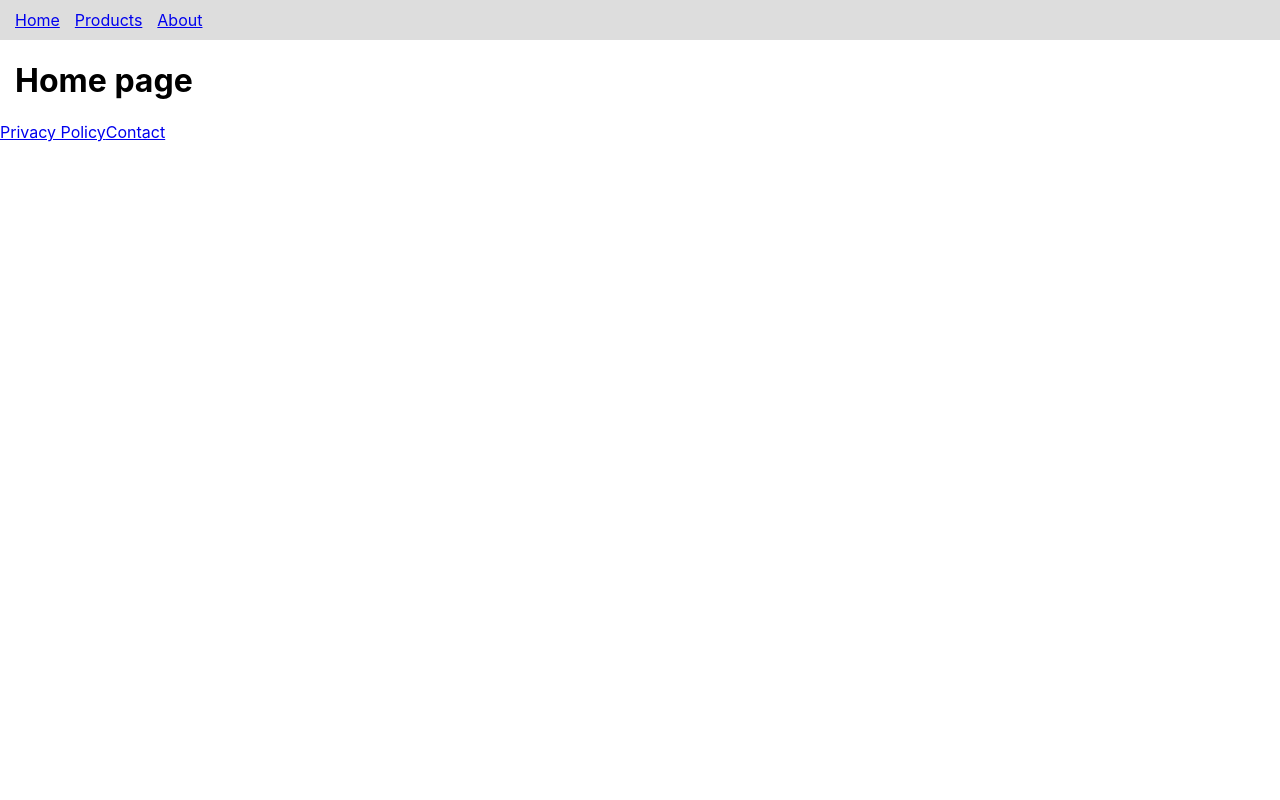
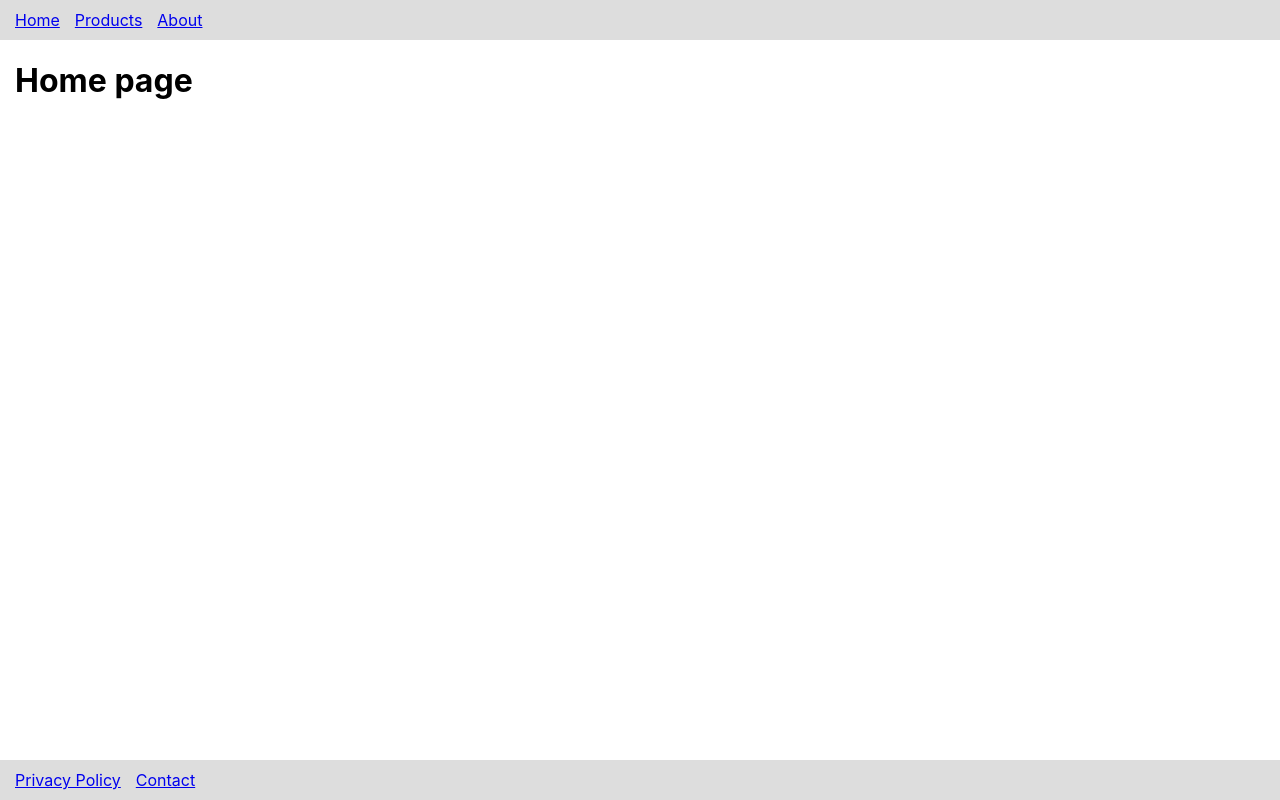
Before and after one commit to anjavojta1993/next-ecommerce-store, a Next.js app: page / in a window 1280 px wide. Built offline with nearby package versions, Linux system fonts and the light colour scheme.

Commit message:
Fix footer position

```diff
--- a/components/Footer.js
+++ b/components/Footer.js
@@ -1,9 +1,23 @@
 import { css } from '@emotion/react';
 import Link from 'next/link';
 
+const footerStyles = css`
+  display: flex;
+  padding: 10px 15px;
+  background-color: #ddd;
+  position: absolute;
+  bottom: 0;
+  width: 100%;
+  height: 2.5rem;
+
+  a + a {
+    margin-left: 15px;
+  }
+`;
+
 export default function Footer() {
   return (
-    <footer>
+    <footer css={footerStyles}>
       <Link href="/privacy-policy">
         <a>Privacy Policy</a>
       </Link>
--- a/pages/_app.js
+++ b/pages/_app.js
@@ -8,6 +8,10 @@ export const lightRose = '#D79167';
 export const darkGreen = '#0E2D12';
 export const lightGreen = '#738B35';
 export const lightGrey = '#68666B';
+
+const contentWrapper = css`
+  padding-bottom: 2.5rem;
+`;
 
 export default function App({ Component, pageProps }) {
   return (
@@ -22,6 +26,8 @@ export default function App({ Component, pageProps }) {
           }
           body {
             /* Remove the default margin on the body */
+            position: relative;
+            min-height: 100vh;
             margin: 0;
             font-family: -apple-system, BlinkMacSystemFont, Segoe UI, Helvetica,
               Arial, sans-serif, Apple Color Emoji, Segoe UI Emoji;
@@ -32,7 +38,7 @@ export default function App({ Component, pageProps }) {
       <Head>
         <link rel="icon" href="/favicon.ico" />
       </Head>
-      <Component {...pageProps} />
+      <Component css={contentWrapper} {...pageProps} />
     </>
   );
 }
```
